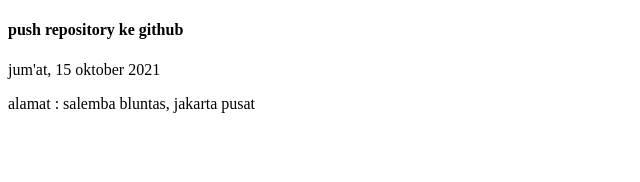
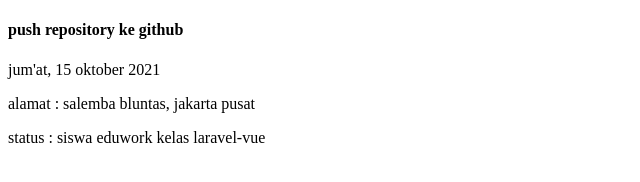
Before and after one commit to diky-satria/eduwork-repo, a plain HTML site: page index.html in a window 1280 px wide. Shown: the whole page, without its empty margins (0-640 px from the left). Drawn offline with Linux system fonts and the light colour scheme.

Commit message:
menambahkan status

```diff
--- a/index.html
+++ b/index.html
@@ -12,6 +12,7 @@
 
     <!-- line branch1 -->
     <p>alamat : salemba bluntas, jakarta pusat</p>
+    <p>status : siswa eduwork kelas laravel-vue</p>
     <!-- end line branch1 -->
 
 </body>
```
